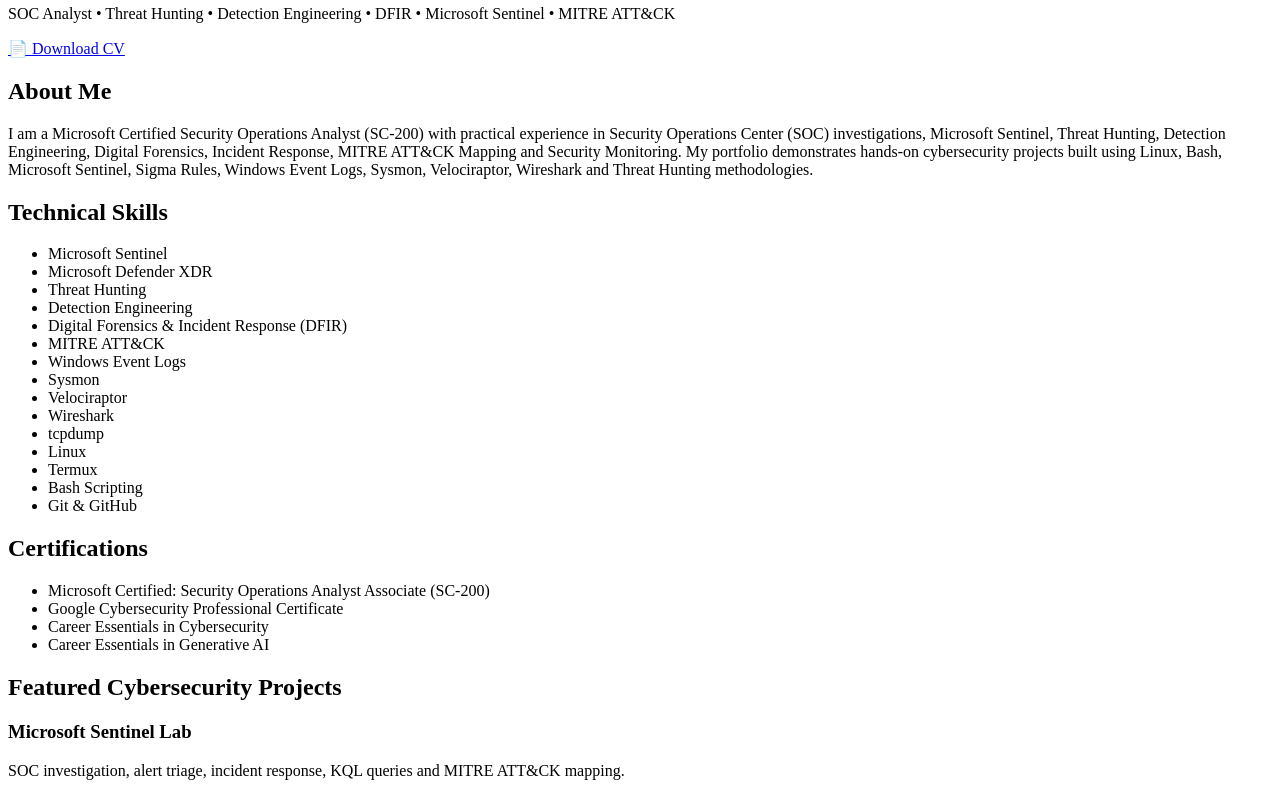
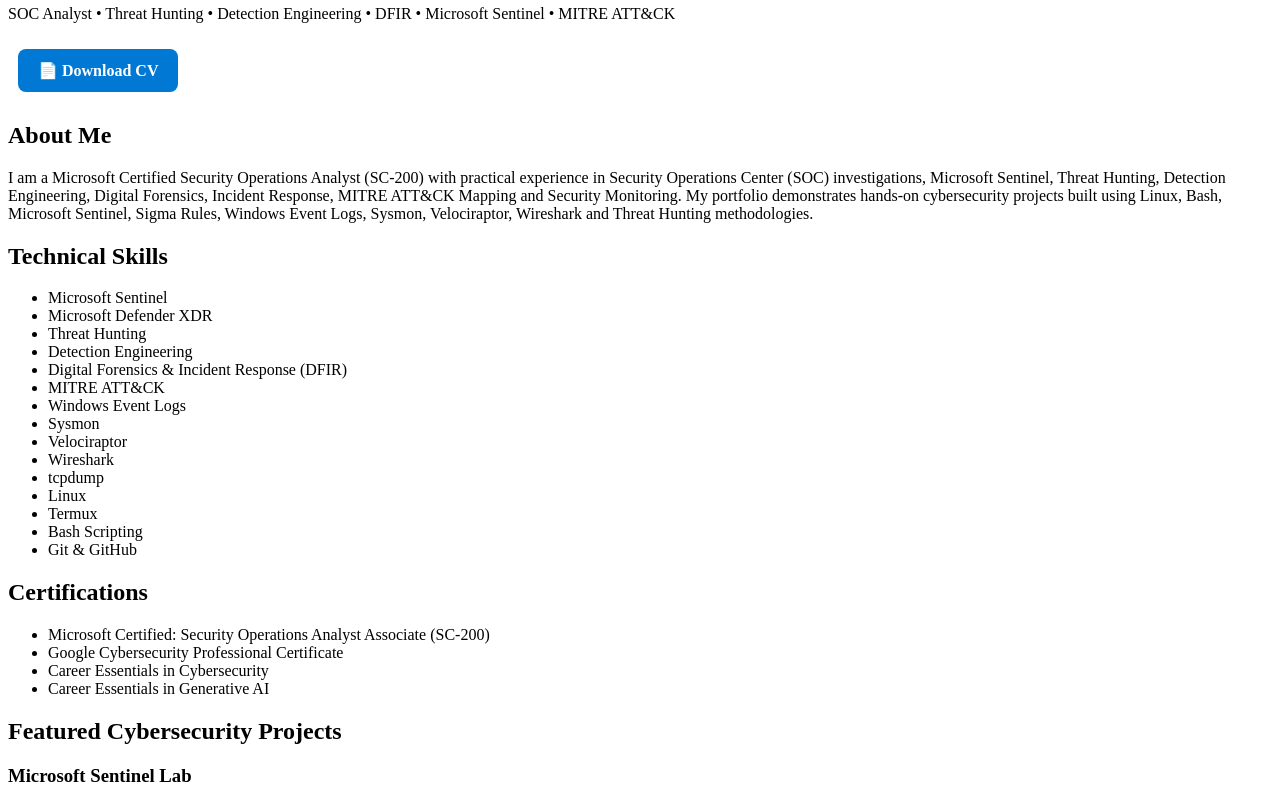
Before and after one commit to thabosakonta-wq/thabosakonta-wq.github.io, a plain HTML site: page index.html in a window 1280 px wide. Shown: the part 122-915 px from the top of the page. Drawn offline with Linux system fonts and the light colour scheme.

Commit message:
Add button styles for improved UI

```diff
--- a/style.css
+++ b/style.css
@@ -39,3 +39,18 @@
 }
 
 }
+
+.button{
+display:inline-block;
+margin:10px;
+padding:12px 20px;
+background:#0078d4;
+color:white;
+text-decoration:none;
+border-radius:8px;
+font-weight:bold;
+}
+
+.button:hover{
+background:#005ea6;
+}
```
